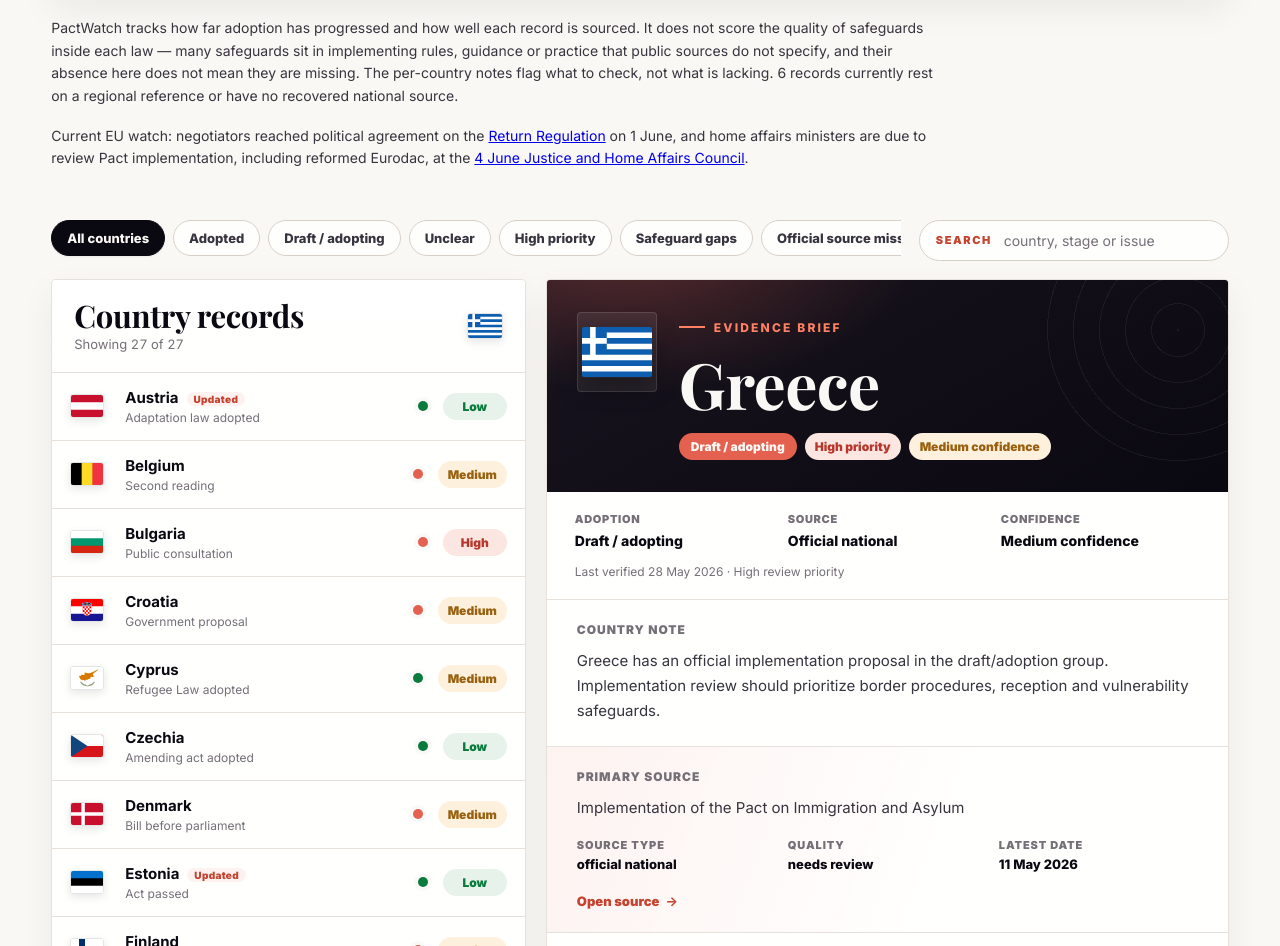
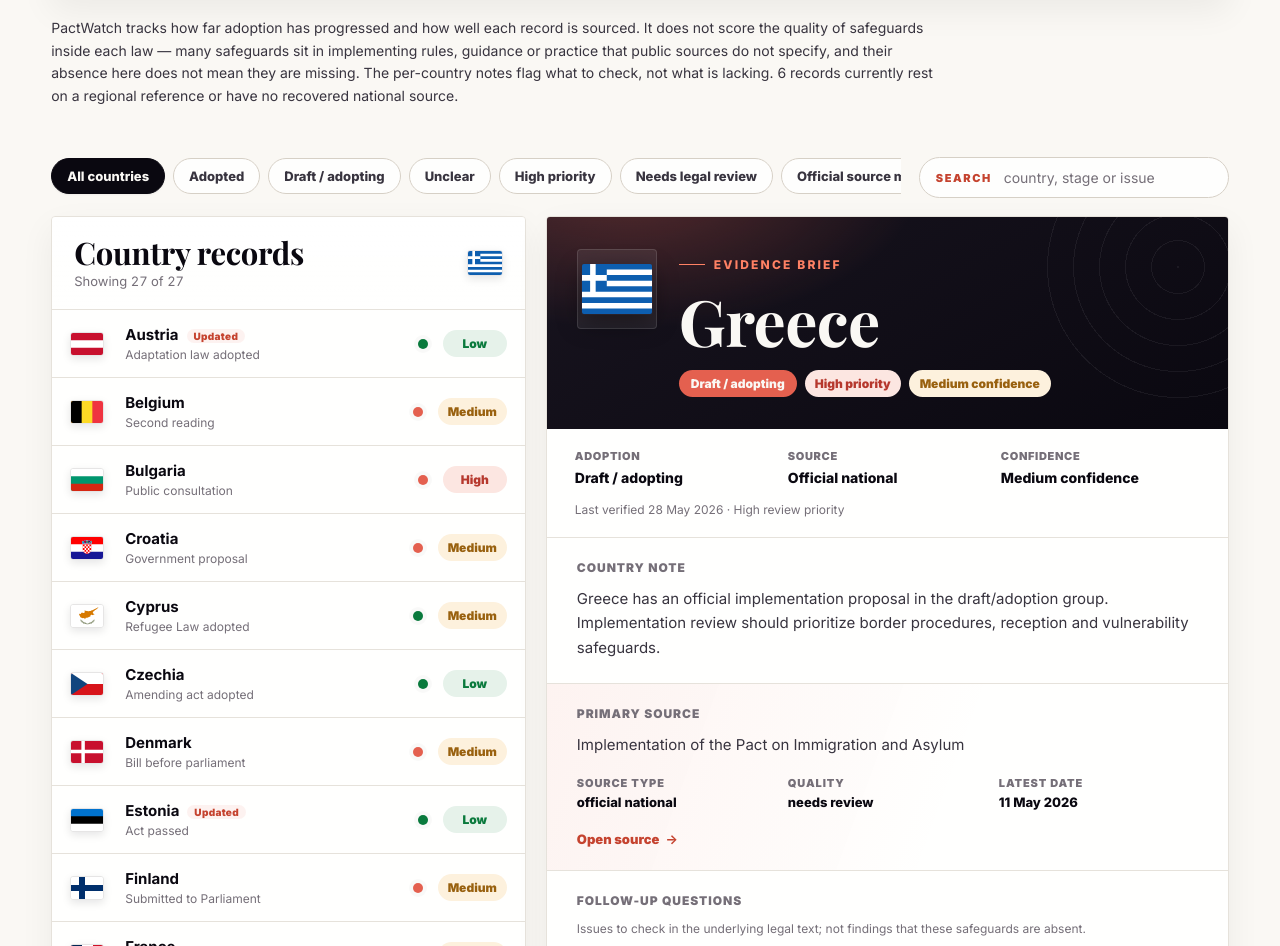
Before and after one commit to homeland-ai/pactwatch, a React (Vite) app: page / in a window 1280 px wide. Shown: the part 1346-2292 px from the top of the page. Built offline with nearby package versions, Linux system fonts and the light colour scheme; a web font is replaced by a local one.

Commit message:
Clarify legal review language

```diff
--- a/src/App.tsx
+++ b/src/App.tsx
@@ -30,7 +30,7 @@ const filters: { key: FilterKey; label: string }[] = [
   { key: 'draft', label: 'Draft / adopting' },
   { key: 'unclear', label: 'Unclear' },
   { key: 'highRisk', label: 'High priority' },
-  { key: 'safeguardGaps', label: 'Safeguard gaps' },
+  { key: 'safeguardGaps', label: 'Needs legal review' },
   { key: 'sourceGaps', label: 'Official source missing' },
 ]
 
@@ -98,11 +98,6 @@ function useCountUp(target: number, duration = 1100) {
   return value
 }
 
-const returnRegulationUrl =
-  'https://home-affairs.ec.europa.eu/news/commission-welcomes-political-agreement-return-regulation-2026-06-02_en'
-
-const jhaCouncilUrl = 'https://www.consilium.europa.eu/en/meetings/jha/2026/06/04-05/'
-
 function App() {
   const [activeFilter, setActiveFilter] = useState<FilterKey>('all')
   const [query, setQuery] = useState('')
@@ -152,7 +147,7 @@ function App() {
       'Status',
       'Stage',
       'Review priority',
-      'Implementation safeguards',
+      'Legal review status',
       'Confidence',
       'Last verified',
       'Source type',
@@ -385,18 +380,6 @@ function ImplementationAnalysis({
         no recovered national source.
       </p>
 
-      <p className="analysis-note">
-        Current EU watch: negotiators reached political agreement on the{' '}
-        <a href={returnRegulationUrl} target="_blank" rel="noreferrer">
-          Return Regulation
-        </a>{' '}
-        on 1 June, and home affairs ministers are due to review Pact
-        implementation, including reformed Eurodac, at the{' '}
-        <a href={jhaCouncilUrl} target="_blank" rel="noreferrer">
-          4 June Justice and Home Affairs Council
-        </a>
-        .
-      </p>
     </section>
   )
 }
@@ -568,10 +551,10 @@ function CountryBrief({ country }: { country: CountryRecord }) {
       </section>
 
       <section className="brief-section">
-        <h3>Watchpoints to monitor</h3>
+        <h3>Follow-up questions</h3>
         <p className="watchpoints-note">
-          Open questions for follow-up — not findings that these safeguards are
-          absent.
+          Issues to check in the underlying legal text; not findings that these
+          safeguards are absent.
         </p>
         <ul className="watchpoints">
           {country.watchpoints.map((item) => (
--- a/src/data.ts
+++ b/src/data.ts
@@ -779,10 +779,10 @@ export const countries: CountryRecord[] = [
 ]
 
 export const safeguardLabels: Record<SafeguardState, string> = {
-  present: 'Safeguards identified',
-  partial: 'Partial signals',
-  gap: 'Visible implementation gap',
-  review: 'Needs policy review',
+  present: 'Text reviewed',
+  partial: 'Partial review',
+  gap: 'Review not possible yet',
+  review: 'Needs legal review',
 }
 
 export const statusLabels: Record<ImplementationStatus, string> = {
```
